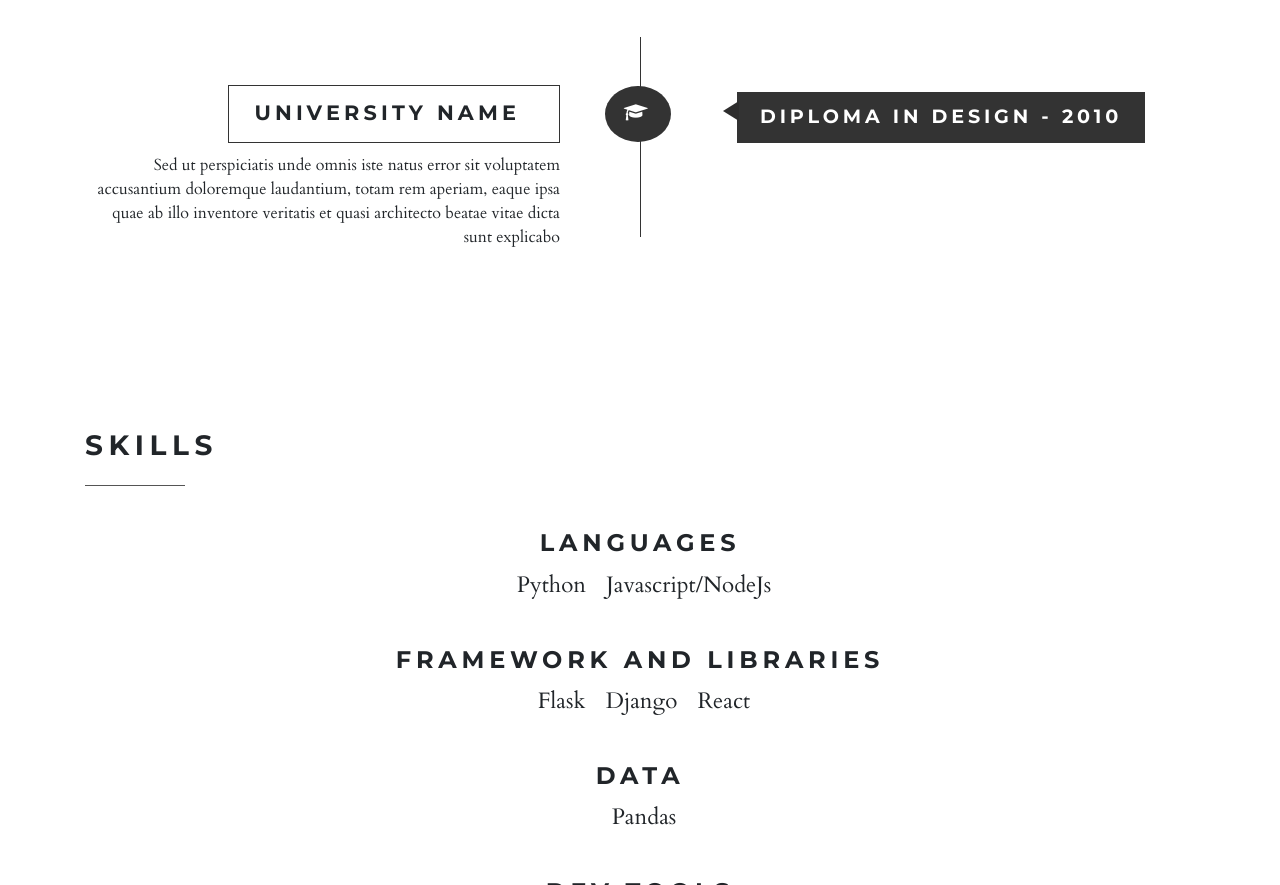
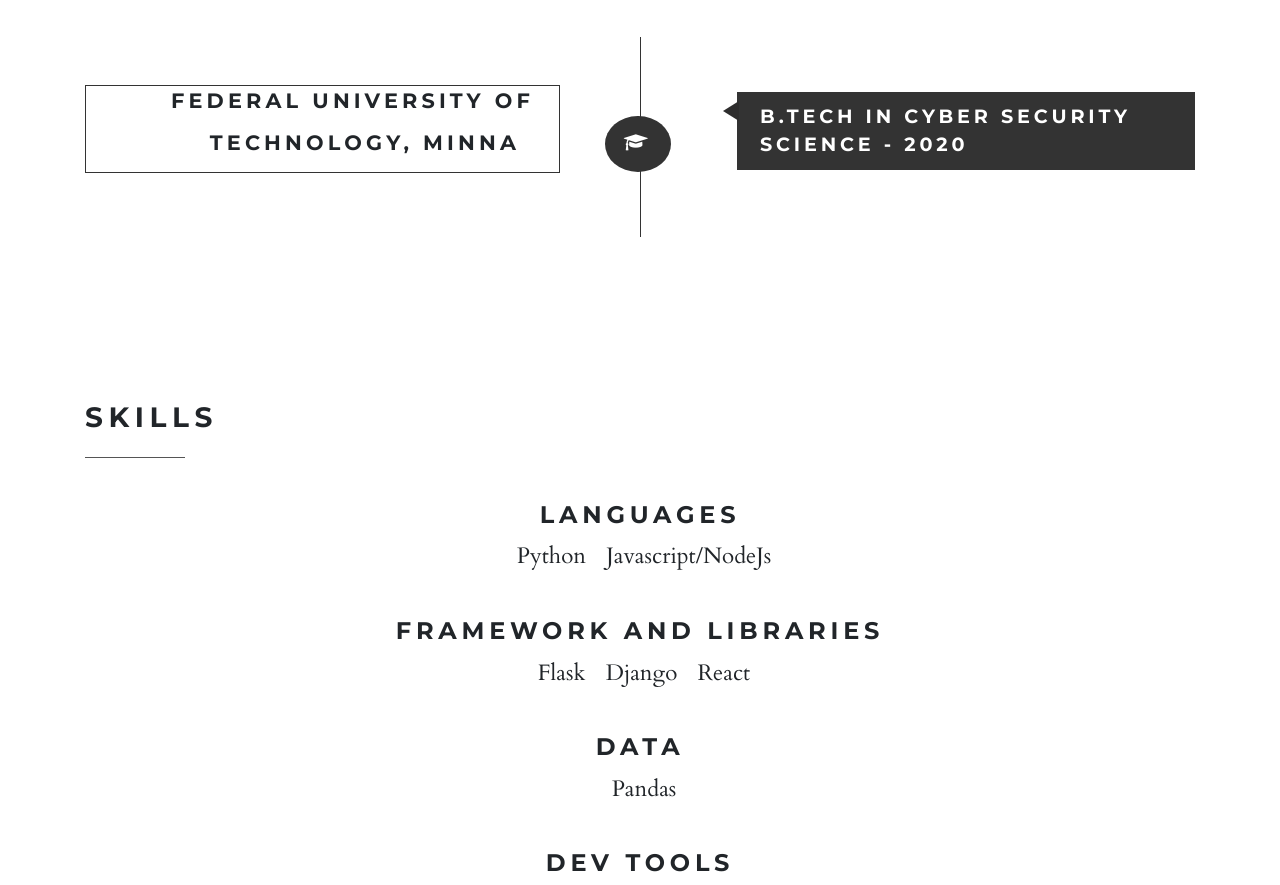
Before and after one commit to Iamdavidonuh/Iamdavidonuh.github.io, a plain HTML site: page index.html in a window 1280 px wide. Shown: the part 2618-3503 px from the top of the page. Drawn offline with nearby package versions, Linux system fonts and the light colour scheme.

Commit message:
add education to portfolio

```diff
--- a/index.html
+++ b/index.html
@@ -136,11 +136,13 @@
             <h3 class="heading">Education</h3>
             <div class="work-info">
                 <div class="col-md-6 work-right work-right2">
-                    <h4>Diploma in Design - 2010</h4>
+                    <h4>B.Tech in Cyber Security Science - 2020 </h4>
                 </div>
                 <div class="col-md-6 work-left work-left2">
-                    <h5> University Name <span class="fa fa-graduation-cap"></span></h5>
-                    <p>Sed ut perspiciatis unde omnis iste natus error sit voluptatem accusantium doloremque laudantium, totam rem aperiam, eaque ipsa quae ab illo inventore veritatis et quasi architecto beatae vitae dicta sunt explicabo </p>
+                    <h5> Federal University of Technology, Minna <span class="fa fa-graduation-cap"></span></h5>
+                    <!-- <p>
+
+                    </p> -->
                 </div>
                 <div class="clearfix"> </div>
             </div>
```
